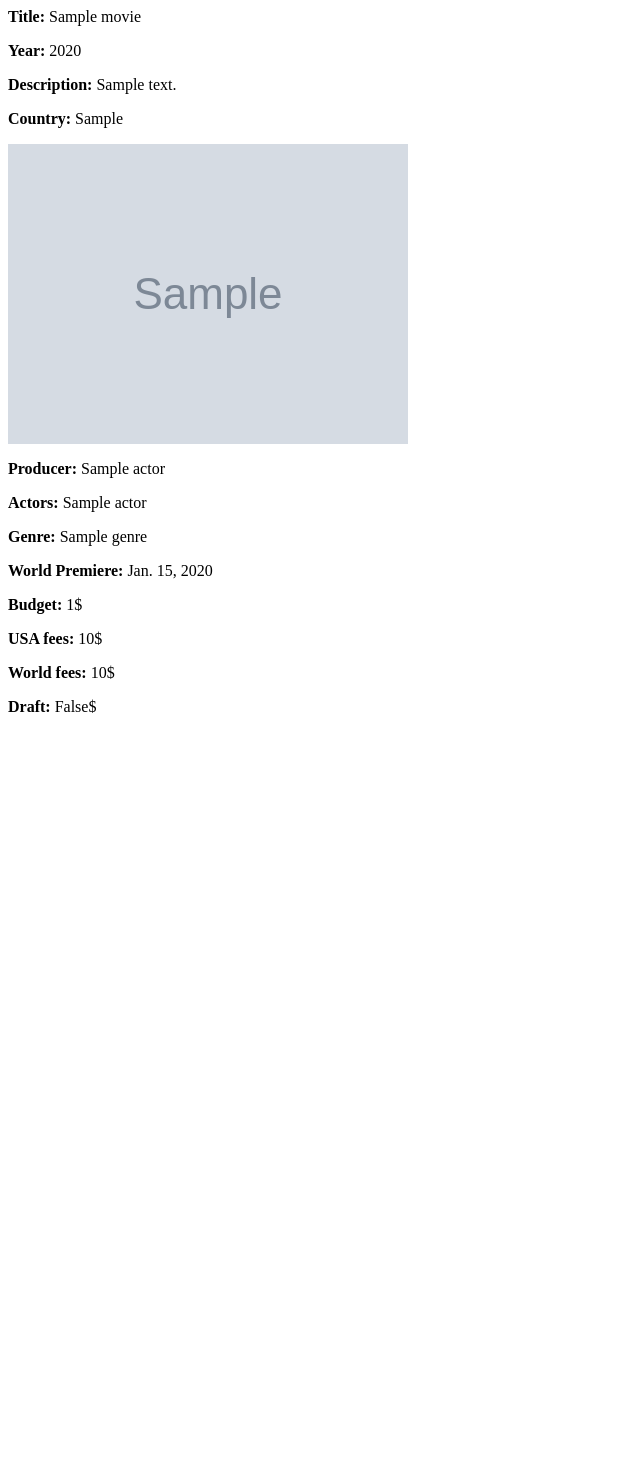
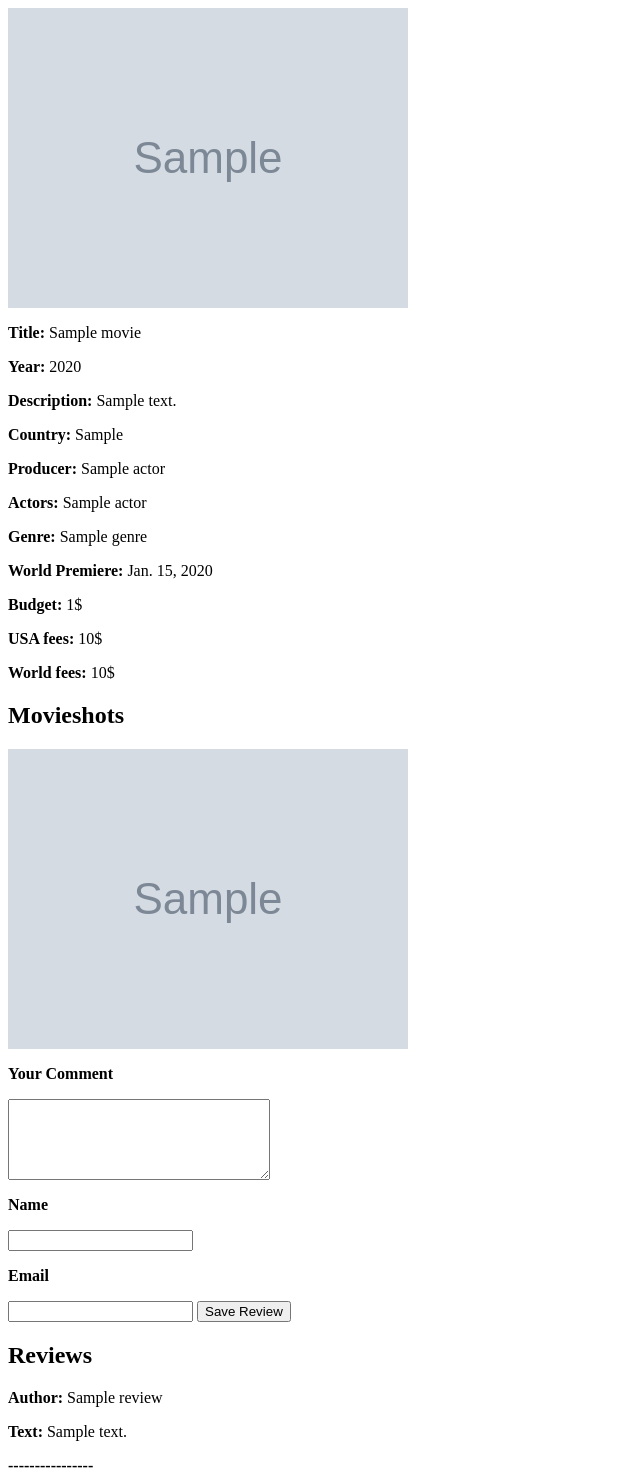
Before and after one commit to Rostyslav97/django_movies, a Django app: template src/templates/movies/movie_detail.html in a window 1280 px wide. Shown: the whole page, without its empty margins (0-640 px from the left). Before the commit the page ends 713 px from the top, so only its background shows below. Run offline with Django 4.2, Linux system fonts and the light colour scheme; the template is opened without the code that fills it: values that come from a table or form of the project are taken from there, others are empty; tables that the repository leaves empty hold one stand-in row (values such as "Sample post"); grey boxes marked "Sample" are stand-in pictures.

Commit message:
add reviews

```diff
--- a/src/movies/urls.py
+++ b/src/movies/urls.py
@@ -3,5 +3,6 @@ from movies import views
 
 urlpatterns = [
     path("", views.MoviesView.as_view()),
-    path("<slug:slug>/", views.MovieDetailView.as_view(), name="movie_detail")
+    path("<slug:slug>/", views.MovieDetailView.as_view(), name="movie_detail"),
+    path("review/<int:pk>/", views.AddReview.as_view(), name="add_review"),
 ]
--- a/src/templates/movies/movie_detail.html
+++ b/src/templates/movies/movie_detail.html
@@ -1,10 +1,8 @@
+<img src="{{ movie.poster.url }}" alt="">
 <p><b>Title: </b>{{ movie.title }}</p>
 <p><b>Year: </b>{{ movie.year }}</p>
 <p><b>Description: </b>{{ movie.description }}</p>
 <p><b>Country: </b>{{ movie.country }}</p>
-
-<img src="{{ movie.poster.url }}" alt="">
-
 
 <p>{% for producers in movie.producers.all %}
    <b>Producer: </b>{{ producers.name }}
@@ -22,4 +20,26 @@
  <p><b>Budget: </b>{{ movie.budget }}$</p>
  <p><b>USA fees: </b>{{ movie.fees_in_usa }}$</p>
  <p><b>World fees: </b>{{ movie.fees_in_world }}$</p>
- <p><b>Draft: </b>{{ movie.draft }}$</p>
+
+
+ <p><h2>Movieshots</h2></p>
+ {% for image in movie.movieshots_set.all %}
+ <img src="{{ image.image.url }}" alt="{{ image.description }}">
+ {% endfor %}
+
+ <form action="{% url 'add_review' movie.id %}" method="post"> {% csrf_token %}
+   <p><b>Your Comment</b></p>
+   <textarea name="text" cols="30" rows="5"></textarea>
+   <p><b>Name</b></p>
+   <input type="text" name="name">
+   <p><b>Email</b></p>
+   <input type="text" name="email">
+   <button type="submit">Save Review</button>
+ </form>
+
+ <h2>Reviews</h2>
+{% for review in movie.reviews_set.all %}
+<p><b>Author: </b>{{ review.name }}</p>
+<p><b>Text: </b>{{ review.text }}</p>
+<b>----------------</b>
+{% endfor %}
```
Also changed, not shown: src/movies/forms.py (+7 -0 lines), src/movies/views.py (+14 -1 lines), src/media/movie_shots/0498.jpg (added), src/media/movie_shots/319719.jpg (added), src/media/movie_shots/images.jpeg (added), src/media/movie_shots/images_1.jpeg (added).
